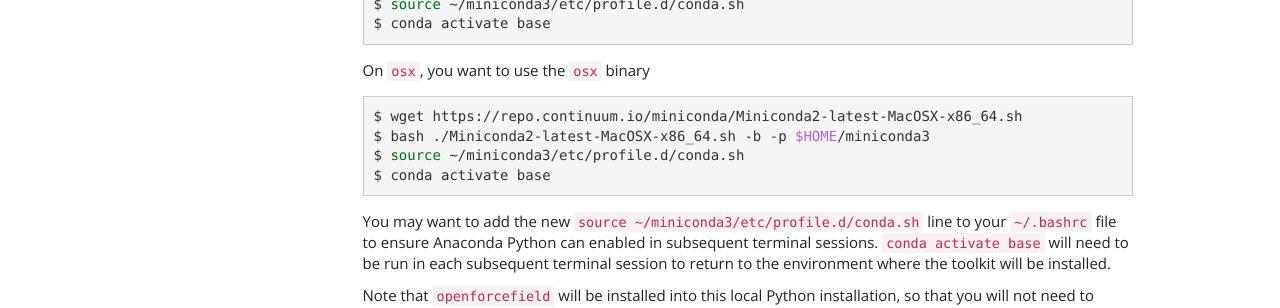
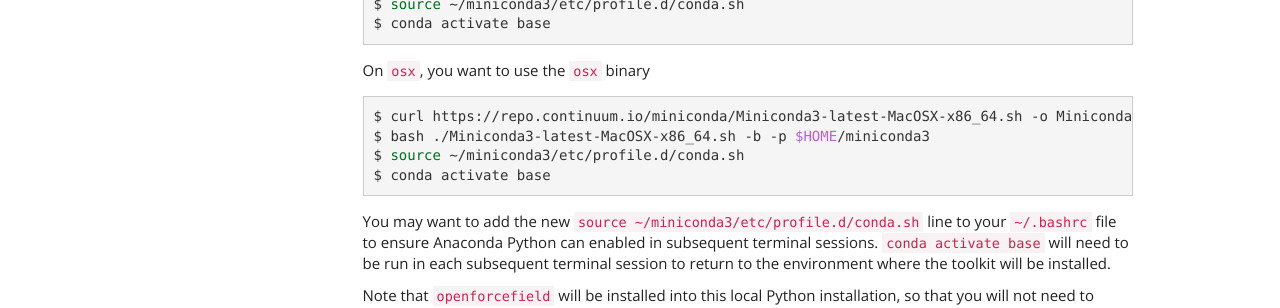
Before and after one commit to openforcefield/openff-toolkit, a Sphinx documentation site: the page built from docs/installation.rst, in a window 1280 px wide. Shown: the part 478-786 px from the top of the page. Built offline with Sphinx 7.4.7, drawn with Linux system fonts in a browser that asks for light colours.

Commit message:
Fix mac install instructions

```diff
--- a/docs/installation.rst
+++ b/docs/installation.rst
@@ -27,8 +27,8 @@
 
 .. code-block:: bash
 
-   $ wget https://repo.continuum.io/miniconda/Miniconda2-latest-MacOSX-x86_64.sh
-   $ bash ./Miniconda2-latest-MacOSX-x86_64.sh -b -p $HOME/miniconda3
+   $ curl https://repo.continuum.io/miniconda/Miniconda3-latest-MacOSX-x86_64.sh -o Miniconda3-latest-MacOSX-x86_64.sh
+   $ bash ./Miniconda3-latest-MacOSX-x86_64.sh -b -p $HOME/miniconda3
    $ source ~/miniconda3/etc/profile.d/conda.sh
    $ conda activate base
 
```
